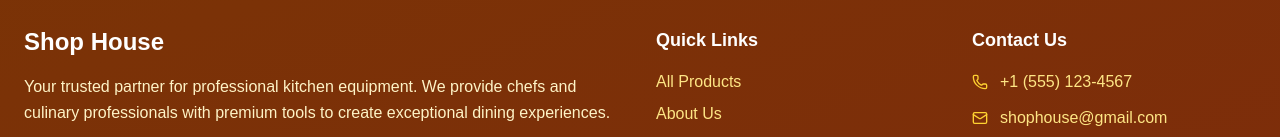
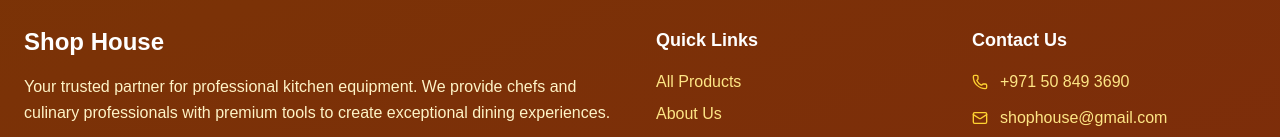
Before and after one commit to binshid135/ShopHouse-Frontend, a Next.js app: page / in a window 1280 px wide. Shown: the part 2276-2413 px from the top of the page. Built offline with nearby package versions, Linux system fonts and the light colour scheme; no server answers; the database is empty.

Commit message:
footer changes

```diff
--- a/src/app/components/Footer.tsx
+++ b/src/app/components/Footer.tsx
@@ -55,7 +55,7 @@ const Footer: React.FC = () => {
               <ul className="space-y-3">
                 <ContactItem
                   icon={<Phone className="w-4 h-4" />}
-                  text="+1 (555) 123-4567"
+                  text="+971 50 849 3690"
                 />
                 <ContactItem
                   icon={<Mail className="w-4 h-4" />}
```
